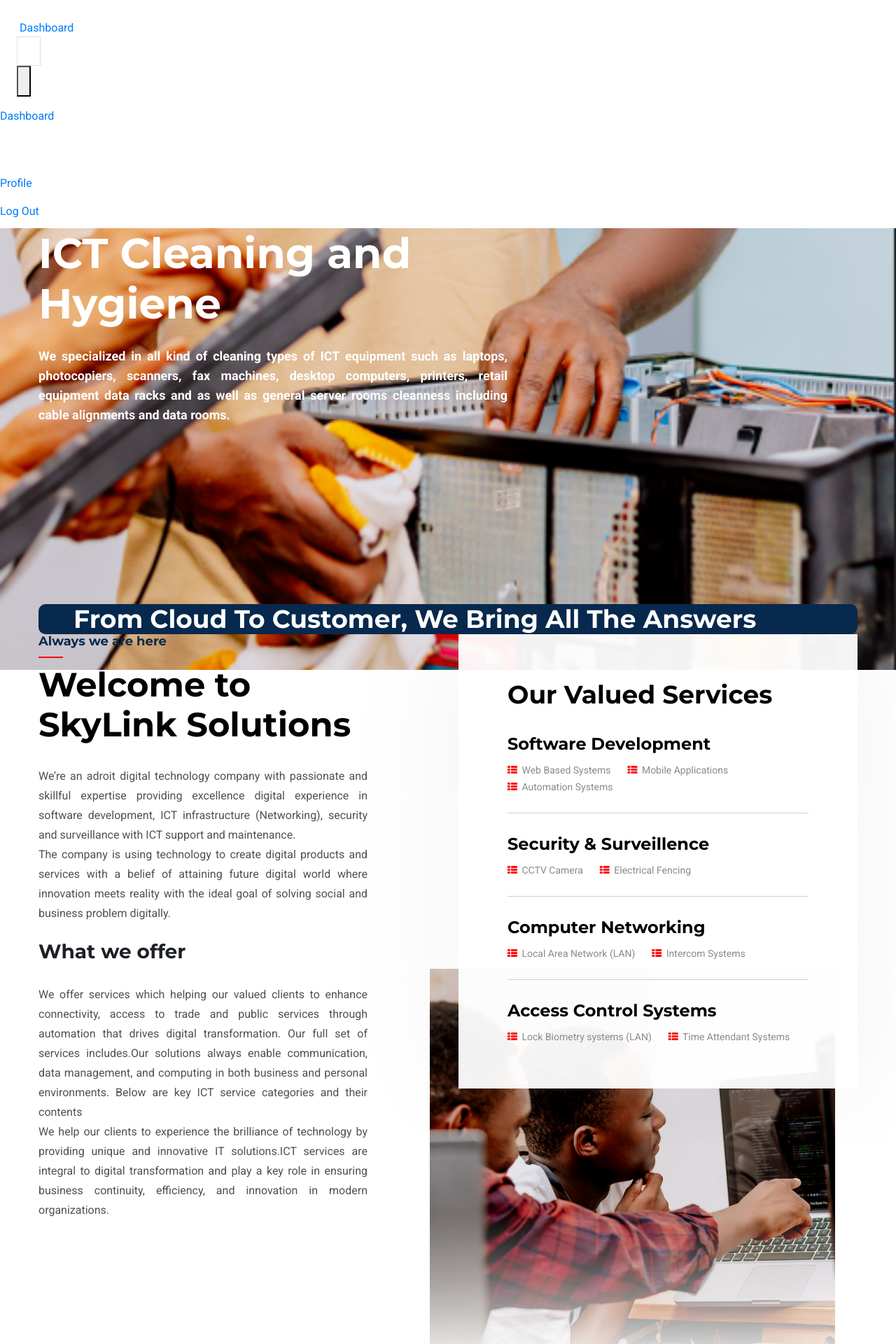
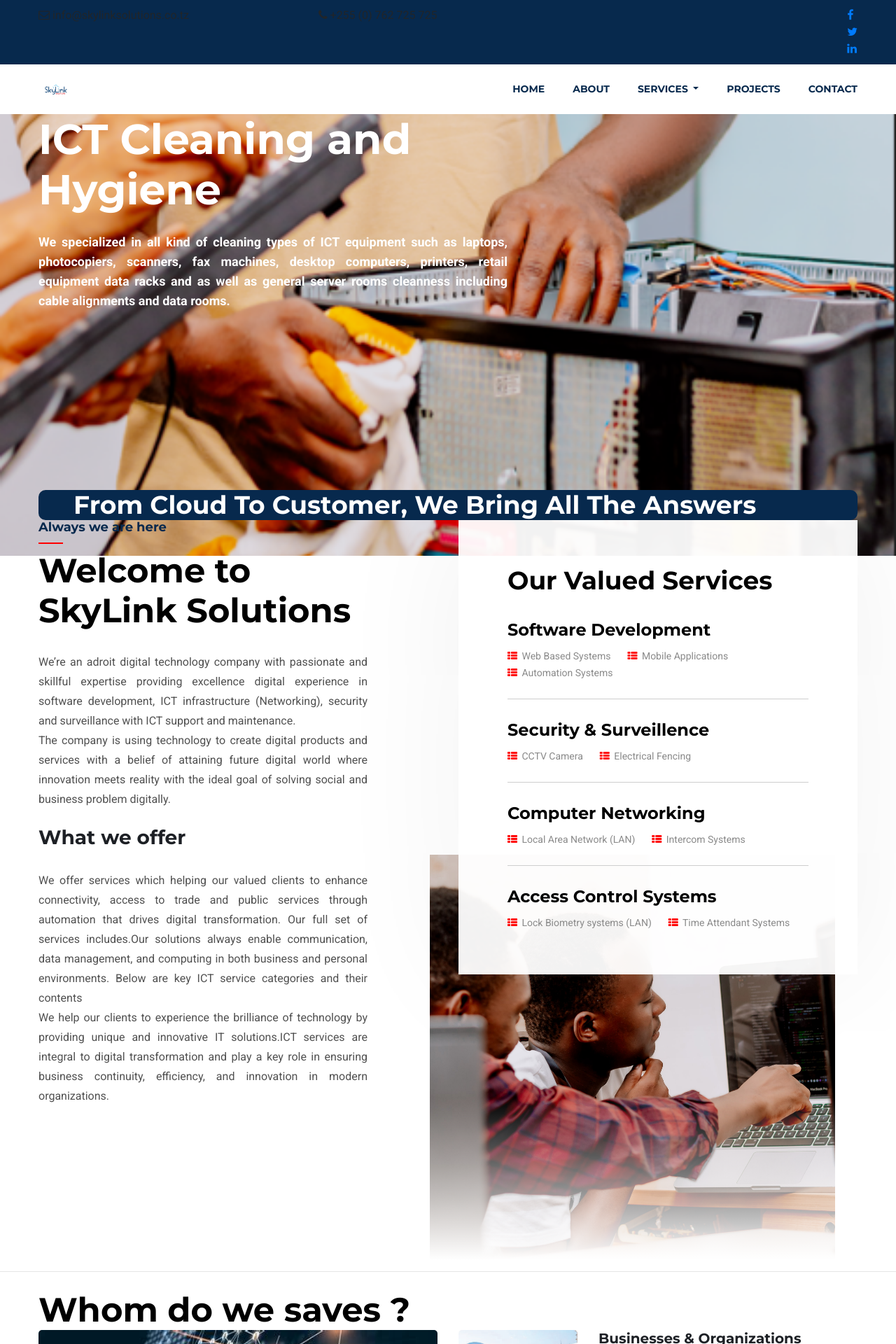
Before and after one commit to MichaelKilunga/skylinksolutions, a Laravel app: page / in a window 1280 px wide. Shown: the top 1920 px of the page at 70% size. Run offline with Laravel 12, Linux system fonts and the light colour scheme; data that the repository does not hold is empty; some libraries are stand-ins or nearby versions.

Commit message:
feat: implement main application layout with header and footer partials

```diff
--- a/resources/views/layouts/app.blade.php
+++ b/resources/views/layouts/app.blade.php
@@ -6,6 +6,7 @@
         <meta name="csrf-token" content="{{ csrf_token() }}">
 
         <title>@yield('title', config('app.name', 'SkyLink Solutions'))</title>
+        <meta name="description" content="@yield('meta_description', 'SkyLink Solutions - Digital Technology Company in Morogoro, Tanzania. Software Development, ICT Infrastructure, Security & Surveillance.')">
 
         <!-- Favicon -->
         <link rel="shortcut icon" href="{{ asset('favicon.ico') }}" type="image/x-icon">
@@ -30,12 +31,15 @@
     </head>
     <body>
 
-        {{-- Livewire navigation (Jetstream) --}}
-        @livewire('navigation-menu')
+        {{-- ===== Site Header ===== --}}
+        @include('layouts.partials.header')
 
-        <!-- ===== Page Content ===== -->
+        {{-- ===== Page Content ===== --}}
         {{ $slot ?? '' }}
         @yield('content')
+
+        {{-- ===== Site Footer ===== --}}
+        @include('layouts.partials.footer')
 
         @stack('modals')
 
--- /dev/null
+++ b/resources/views/layouts/partials/footer.blade.php
@@ -0,0 +1,95 @@
+<!--====== FOOTER PART START ======-->
+<footer id="footer-part">
+    <div class="footer-top pt-40 pb-40">
+        <div class="container">
+            <div class="row">
+                <div class="col-lg-3 col-sm-6">
+                    <div class="footer-logo mt-30">
+                        <a href="{{ url('/') }}">
+                            <img src="{{ asset('images/assets/logo/logo-01.png') }}" alt="SkyLink Solutions" style="height: 50px; filter: brightness(10);">
+                        </a>
+                        <p class="mt-20" style="text-align: justify;">We're an adroit digital technology company providing excellence digital experience in software development, ICT infrastructure, security and surveillance.</p>
+                        <ul class="social mt-20">
+                            <li><a href="https://www.facebook.com/skylinksolutions" target="_blank"><i class="fa fa-facebook-f"></i></a></li>
+                            <li><a href="#"><i class="fa fa-twitter"></i></a></li>
+                            <li><a href="#"><i class="fa fa-linkedin"></i></a></li>
+                        </ul>
+                    </div> <!-- footer logo -->
+                </div>
+
+                <div class="col-lg-3 col-sm-6">
+                    <div class="footer-link mt-30">
+                        <div class="footer-title">
+                            <h4>Quick Links</h4>
+                        </div>
+                        <ul>
+                            <li><a href="{{ url('/') }}"><i class="fa fa-angle-right"></i> Home</a></li>
+                            <li><a href="{{ url('/about') }}"><i class="fa fa-angle-right"></i> About Us</a></li>
+                            <li><a href="{{ url('/project') }}"><i class="fa fa-angle-right"></i> Our Projects</a></li>
+                            <li><a href="{{ url('/contact') }}"><i class="fa fa-angle-right"></i> Contact</a></li>
+                        </ul>
+                    </div> <!-- footer link -->
+                </div>
+
+                <div class="col-lg-3 col-sm-6">
+                    <div class="footer-link mt-30">
+                        <div class="footer-title">
+                            <h4>Our Services</h4>
+                        </div>
+                        <ul>
+                            <li><a href="{{ url('/software-development') }}"><i class="fa fa-angle-right"></i> Software Development</a></li>
+                            <li><a href="{{ url('/networking') }}"><i class="fa fa-angle-right"></i> Networking</a></li>
+                            <li><a href="{{ url('/cctv-camera') }}"><i class="fa fa-angle-right"></i> CCTV Camera</a></li>
+                            <li><a href="{{ url('/electric-fencing') }}"><i class="fa fa-angle-right"></i> Electric Fencing</a></li>
+                            <li><a href="{{ url('/biometry') }}"><i class="fa fa-angle-right"></i> Biometry / Access Control</a></li>
+                            <li><a href="{{ url('/ict-cleaning') }}"><i class="fa fa-angle-right"></i> ICT Cleaning</a></li>
+                        </ul>
+                    </div> <!-- footer link -->
+                </div>
+
+                <div class="col-lg-3 col-sm-6">
+                    <div class="footer-contact mt-30">
+                        <div class="footer-title">
+                            <h4>Contact Us</h4>
+                        </div>
+                        <ul>
+                            <li>
+                                <div class="icon"><i class="fa fa-home"></i></div>
+                                <div class="cont"><p>Post Building, Morogoro, Tanzania</p></div>
+                            </li>
+                            <li>
+                                <div class="icon"><i class="fa fa-phone"></i></div>
+                                <div class="cont"><p>+255 (0) 762 725 725</p></div>
+                            </li>
+                            <li>
+                                <div class="icon"><i class="fa fa-envelope-o"></i></div>
+                                <div class="cont"><p>info@skylinksolutions.co.tz</p></div>
+                            </li>
+                        </ul>
+                    </div> <!-- footer contact -->
+                </div>
+            </div> <!-- row -->
+        </div> <!-- container -->
+    </div> <!-- footer top -->
+
+    <div class="footer-copyright">
+        <div class="container">
+            <div class="row">
+                <div class="col-lg-12">
+                    <div class="copyright d-sm-flex justify-content-between">
+                        <div class="copyright-content">
+                            <p>&copy; {{ date('Y') }} SkyLink Solutions. All rights reserved.</p>
+                        </div> <!-- copyright content -->
+                        <div class="copyright-content">
+                            <p>Designed by <a href="#">SkyLink Solutions</a></p>
+                        </div>
+                    </div> <!-- copyright -->
+                </div>
+            </div> <!-- row -->
+        </div> <!-- container -->
+    </div> <!-- footer copyright -->
+</footer>
+<!--====== FOOTER PART END ======-->
+
+<!--====== Scroll To Top ======-->
+<a href="#" class="back-to-top"><i class="fa fa-angle-up"></i></a>
--- /dev/null
+++ b/resources/views/layouts/partials/header.blade.php
@@ -0,0 +1,94 @@
+<!--====== HEADER PART START ======-->
+<header id="header-part">
+    <div class="header-top pt-20 pb-20">
+        <div class="container">
+            <div class="row">
+                <div class="col-lg-4 col-sm-6 d-none d-sm-block">
+                    <div class="header-top-left">
+                        <ul>
+                            <li><i class="fa fa-envelope-o"></i> info@skylinksolutions.co.tz</li>
+                        </ul>
+                    </div> <!-- header top left -->
+                </div>
+                <div class="col-lg-4 col-sm-6 d-none d-sm-block">
+                    <div class="header-top-left">
+                        <ul>
+                            <li><i class="fa fa-phone"></i> +255 (0) 762 725 725</li>
+                        </ul>
+                    </div>
+                </div>
+                <div class="col-lg-4 col-sm-6">
+                    <div class="header-top-right d-flex justify-content-center justify-content-lg-end">
+                        <ul>
+                            <li><a href="https://www.facebook.com/skylinksolutions" target="_blank"><i class="fa fa-facebook-f"></i></a></li>
+                            <li><a href="#"><i class="fa fa-twitter"></i></a></li>
+                            <li><a href="#"><i class="fa fa-linkedin"></i></a></li>
+                        </ul>
+                    </div> <!-- header top right -->
+                </div>
+            </div> <!-- row -->
+        </div> <!-- container -->
+    </div> <!-- header top -->
+
+    <div class="navigation">
+        <div class="container">
+            <div class="row">
+                <div class="col-lg-12">
+                    <nav class="navbar navbar-expand-lg">
+                        <!-- Logo -->
+                        <a class="navbar-brand" href="{{ url('/') }}">
+                            <img src="{{ asset('images/assets/logo/logo-01.png') }}" alt="SkyLink Solutions" style="height: 50px;">
+                        </a>
+
+                        <!-- Mobile toggle -->
+                        <button class="navbar-toggler" type="button" data-toggle="collapse" data-target="#navbarCollapse" aria-controls="navbarCollapse" aria-expanded="false" aria-label="Toggle navigation">
+                            <span class="toggler-icon"></span>
+                            <span class="toggler-icon"></span>
+                            <span class="toggler-icon"></span>
+                        </button>
+
+                        <!-- Nav links -->
+                        <div class="collapse navbar-collapse sub-menu-bar" id="navbarCollapse">
+                            <ul class="navbar-nav ml-auto">
+                                <li class="nav-item {{ request()->is('/') ? 'active' : '' }}">
+                                    <a class="nav-link" href="{{ url('/') }}">Home</a>
+                                </li>
+                                <li class="nav-item {{ request()->is('about') ? 'active' : '' }}">
+                                    <a class="nav-link" href="{{ url('/about') }}">About</a>
+                                </li>
+
+                                <!-- Services Dropdown -->
+                                <li class="nav-item dropdown {{ request()->is('biometry','cctv-camera','electric-fencing','graphics','ict-cleaning','ict-maintenance','networking','pushsms','remote','setups','software-development') ? 'active' : '' }}">
+                                    <a class="nav-link dropdown-toggle" href="#" id="servicesDropdown" role="button" data-toggle="dropdown" aria-haspopup="true" aria-expanded="false">
+                                        Services
+                                    </a>
+                                    <div class="dropdown-menu" aria-labelledby="servicesDropdown">
+                                        <a class="dropdown-item" href="{{ url('/software-development') }}">Software Development</a>
+                                        <a class="dropdown-item" href="{{ url('/networking') }}">Networking</a>
+                                        <a class="dropdown-item" href="{{ url('/cctv-camera') }}">CCTV Camera</a>
+                                        <a class="dropdown-item" href="{{ url('/electric-fencing') }}">Electric Fencing</a>
+                                        <a class="dropdown-item" href="{{ url('/biometry') }}">Biometry / Access Control</a>
+                                        <a class="dropdown-item" href="{{ url('/ict-cleaning') }}">ICT Cleaning</a>
+                                        <a class="dropdown-item" href="{{ url('/ict-maintenance') }}">ICT Maintenance</a>
+                                        <a class="dropdown-item" href="{{ url('/graphics') }}">Graphic Design</a>
+                                        <a class="dropdown-item" href="{{ url('/pushsms') }}">Push SMS</a>
+                                        <a class="dropdown-item" href="{{ url('/remote') }}">Remote Support</a>
+                                        <a class="dropdown-item" href="{{ url('/setups') }}">Setups</a>
+                                    </div>
+                                </li>
+
+                                <li class="nav-item {{ request()->is('project') ? 'active' : '' }}">
+                                    <a class="nav-link" href="{{ url('/project') }}">Projects</a>
+                                </li>
+                                <li class="nav-item {{ request()->is('contact') ? 'active' : '' }}">
+                                    <a class="nav-link" href="{{ url('/contact') }}">Contact</a>
+                                </li>
+                            </ul>
+                        </div><!-- navbar collapse -->
+                    </nav> <!-- navbar -->
+                </div>
+            </div> <!-- row -->
+        </div> <!-- container -->
+    </div> <!-- navigation -->
+</header>
+<!--====== HEADER PART END ======-->
```
